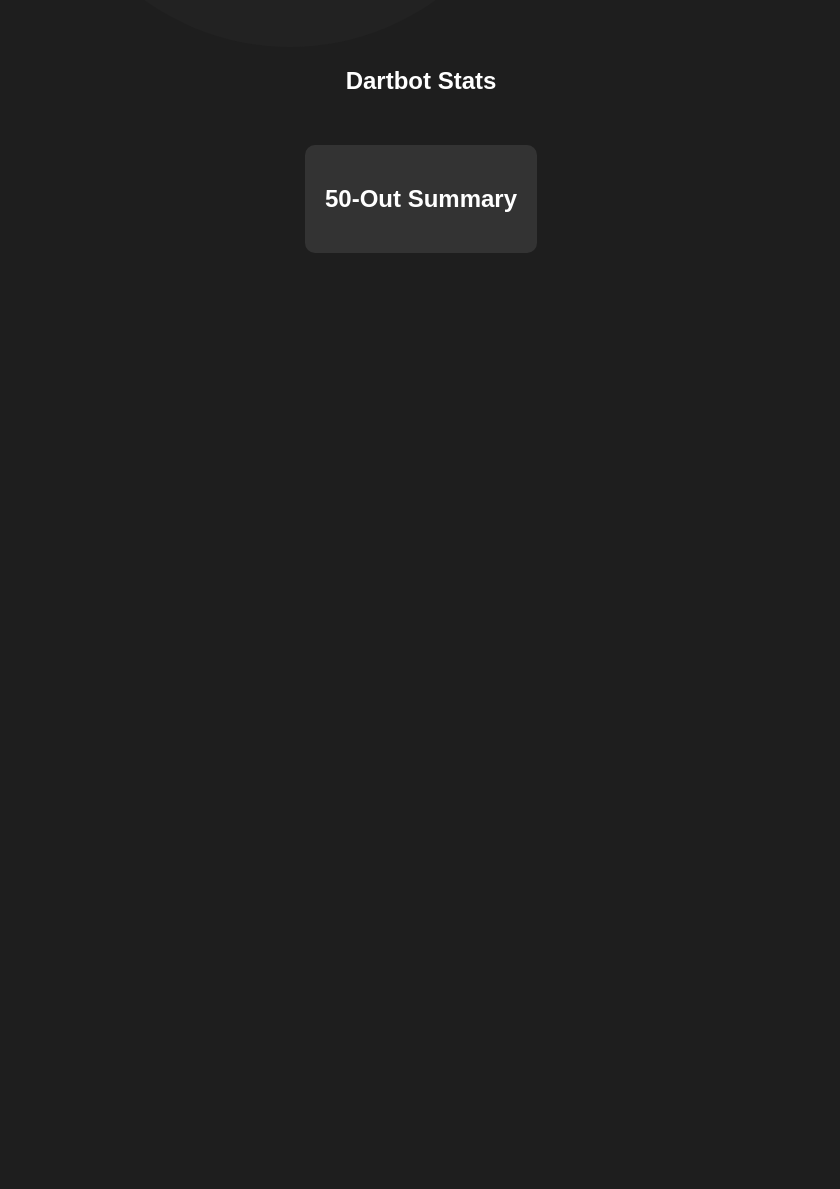
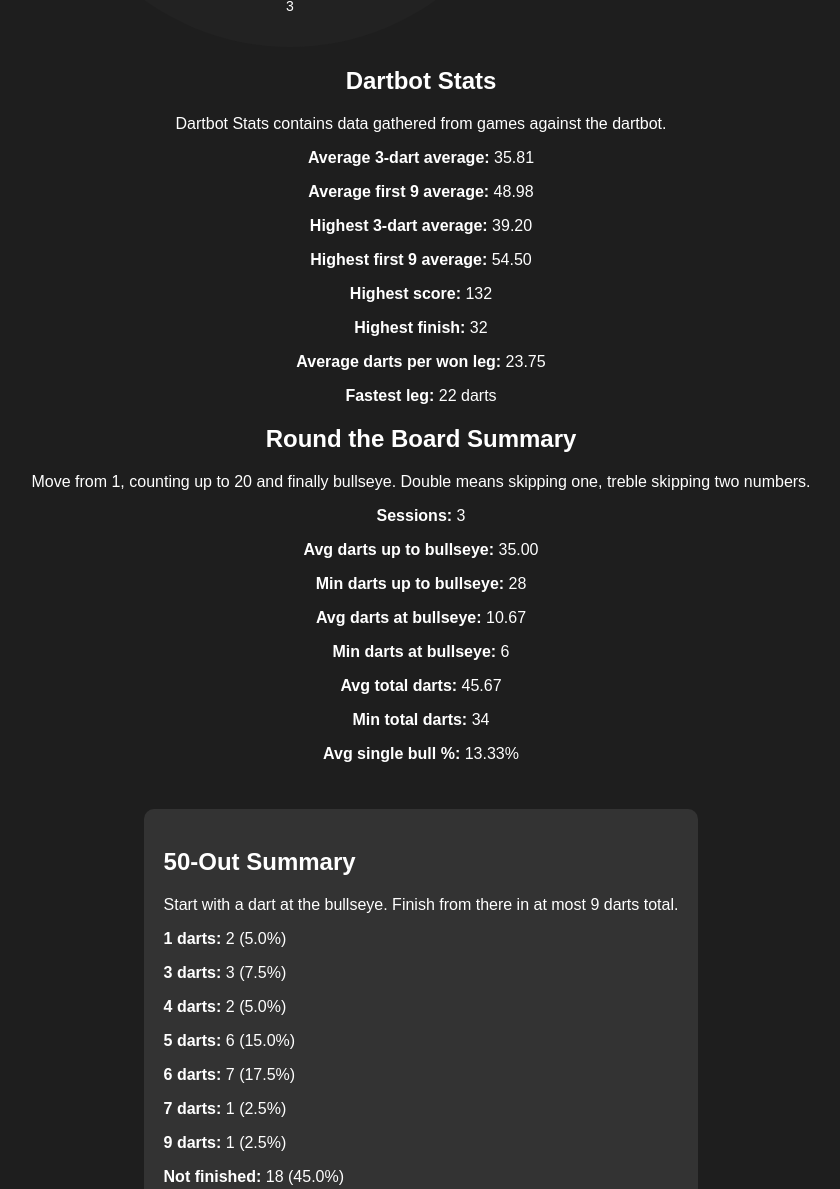
Before and after one commit to PeterKleinKranenbarg/darts-training-sessions, a plain HTML site: page index.html in a window 1280 px wide. Shown: the part 663-1852 px from the top of the page, without its empty margins (219-1059 px from the left). Before the commit the page ends 924 px from the top, so only its background shows below. Drawn offline with Linux system fonts and the light colour scheme.

Commit message:
fix data, add round the board, and add some descriptions

```diff
--- a/index.html
+++ b/index.html
@@ -89,7 +89,9 @@ svg {
     <button onclick="setMode('double')" id="doubleBtn">Double</button>
     <button onclick="setMode('triple')" id="tripleBtn">Triple</button>
     <button onclick="setMode('dartbot')" id="dartbotBtn">Dartbot</button>
+    <p id="modeDescription"></p>
 </div>
+
 
 <!-- MAIN LAYOUT -->
 <div id="layout">
@@ -100,13 +102,21 @@ svg {
 <!-- DARTBOT SECTION -->
 <div id="dartbotSection">
     <h2>Dartbot Stats</h2>
+    <p id="dartbotDescription"></p>
     <div id="dartbotStats"></div>
+</div>
 
+<!-- Round the board section-->
+<div id="roundTheBoardSection">
+    <h2>Round the Board Summary</h2>
+    <p id="roundTheBoardDescription"></p>
+    <div id="roundTheBoardStats"></div>
 </div>
 
 <!-- 50-OUT SECTION -->
 <div id="summary">
     <h2>50-Out Summary</h2>
+    <p id="fiftyOutDescription"></p>
     <div id="fiftyOutStats"></div>
 </div>
 <script>
@@ -181,6 +191,7 @@ function renderSummary(sessions) {
 
     const botStats = computeDartbotStats(normalizedSessions);
     const outStats = compute50OutStats(normalizedSessions);
+    const roundStats = computeRoundTheBoardStats(normalizedSessions);
 
     // ✅ Dartbot stats text
     let botHtml = "";
@@ -228,6 +239,30 @@ function renderSummary(sessions) {
     }
 
     document.getElementById("fiftyOutStats").innerHTML = outHtml;
+
+    let roundHtml = "";
+
+    if (roundStats.count > 0) {
+        roundHtml += `
+            <p><strong>Sessions:</strong> ${roundStats.count}</p>
+
+            <p><strong>Avg darts up to bullseye:</strong> ${roundStats.avgUpToBull.toFixed(2)}</p>
+            <p><strong>Min darts up to bullseye:</strong> ${roundStats.minUpToBull}</p>
+
+            <p><strong>Avg darts at bullseye:</strong> ${roundStats.avgBull.toFixed(2)}</p>
+            <p><strong>Min darts at bullseye:</strong> ${roundStats.minBull}</p>
+
+            <p><strong>Avg total darts:</strong> ${roundStats.avgTotal.toFixed(2)}</p>
+            <p><strong>Min total darts:</strong> ${roundStats.minTotal}</p>
+
+            <p><strong>Avg single bull %:</strong> ${roundStats.avgSingleBullPct !== null ? roundStats.avgSingleBullPct.toFixed(2) + "%" : "N/A"}</p>
+        `;
+    } else {
+        roundHtml = "<p>No round-the-board data</p>";
+    }
+
+    document.getElementById("roundTheBoardStats").innerHTML = roundHtml;
+    updateSectionDescriptions();
 }
 
 const numbers = [20,1,18,4,13,6,10,15,2,17,3,19,7,16,8,11,14,9,12,5];
@@ -336,7 +371,19 @@ function normalizeSession(s) {
                 thrown_per_double: s.thrown_per_double || {} // <-- IMPORTANT
             };
     }
-    console.log("Type:", type)
+
+    if (type === "round-the-board") {
+        return {
+            type: "round-the-board",
+
+            dartsUpToBull: s.darts_up_to_bullseye ?? null,
+            dartsAtBull: s.darts_thrown_at_bullseye ?? 0,
+            dartsInSingleBull: s.darts_thrown_in_single_bull ?? null,
+
+            // optional: raw arrays if you ever store them
+            dartsPerNumber: s.darts_thrown_per_number || []
+        };
+    }
 
     return null;
 }
@@ -473,6 +520,65 @@ function computeDartbotStats(sessions) {
     };
 }
 
+function computeRoundTheBoardStats(sessions) {
+    const rounds = sessions.filter(s => s.type === "round-the-board");
+
+    if (rounds.length === 0) {
+        return { count: 0 };
+    }
+
+    let upToBullList = [];
+    let bullList = [];
+    let totalList = [];
+    let singleBullPercentages = [];
+
+    rounds.forEach(s => {
+        let upToBull;
+        upToBull = s.dartsUpToBull;
+        const bull = s.dartsAtBull;
+
+        if (upToBull != null) {
+            upToBullList.push(upToBull);
+        } else {
+            const dartsPerNumber = s.dartsPerNumber;
+            if (dartsPerNumber != null) {
+                upToBull = dartsPerNumber.reduce((acc, val) => acc + val, 0);
+                upToBullList.push(upToBull)
+            }
+        }
+        console.log("Up to bull", upToBullList)
+
+        bullList.push(bull);
+
+        const total = (upToBull || 0) + bull;
+        totalList.push(total);
+
+        if (s.dartsInSingleBull != null && bull > 0) {
+            singleBullPercentages.push((s.dartsInSingleBull / bull) * 100);
+        }
+    });
+
+    const avg = arr => arr.length ? arr.reduce((a, b) => a + b, 0) / arr.length : null;
+    const min = arr => arr.length ? Math.min(...arr) : null;
+
+    return {
+        count: rounds.length,
+
+        avgUpToBull: avg(upToBullList),
+        minUpToBull: min(upToBullList),
+
+        avgBull: avg(bullList),
+        minBull: min(bullList),
+
+        avgTotal: avg(totalList),
+        minTotal: min(totalList),
+
+        avgSingleBullPct: singleBullPercentages.length
+            ? avg(singleBullPercentages)
+            : null
+    };
+}
+
 function computeStats(sessions) {
 
     // existing logic for board modes
@@ -480,7 +586,7 @@ function computeStats(sessions) {
 
     sessions.map(normalizeSession).forEach(s => {
         if (!s) return;
-        if (s.type === "dartbot" || s.type === "50-out") return;
+        if (s.type === "dartbot" || s.type === "50-out" || s.type === "round-the-board") return;
 
         const num = s.number;
 
@@ -797,6 +903,7 @@ function setMode(newMode) {
     document.querySelectorAll("button").forEach(b => b.classList.remove("active"));
     document.getElementById(newMode + "Btn").classList.add("active");
 
+    updateDescriptions();
     applyFilter(); // 🔥 recompute with correct dataset
 }
 
@@ -808,6 +915,41 @@ function setDefaultDates() {
     if (!toInput.value) toInput.value = new Date().toISOString().split("T")[0];
 }
 
+function updateDescriptions() {
+    const modeDescriptions = {
+        single: "Throw x darts at a single and track the hits and misses.",
+        double: "Throw x darts at a double and track the hits and misses.",
+        triple: "Throw x darts at a treble and track the hits and misses. The average score is also showed.",
+        dartbot: "Analysis of doubles thrown and hit against the dartbot."
+    };
+
+    const el = document.getElementById("modeDescription");
+    if (el) {
+        el.textContent = modeDescriptions[mode] || "";
+    }
+}
+
+function updateSectionDescriptions() {
+    const roundDartbot = document.getElementById("dartbotDescription");
+    if (roundDartbot) {
+        roundDartbot.textContent =
+            "Dartbot Stats contains data gathered from games against the dartbot.";
+    }
+
+    const roundDesc = document.getElementById("roundTheBoardDescription");
+    if (roundDesc) {
+        roundDesc.textContent =
+            "Move from 1, counting up to 20 and finally bullseye. Double means skipping one, treble skipping two numbers.";
+    }
+
+    const fiftyDesc = document.getElementById("fiftyOutDescription");
+    if (fiftyDesc) {
+        fiftyDesc.textContent =
+            "Start with a dart at the bullseye. Finish from there in at most 9 darts total.";
+    }
+}
+
+
 window.addEventListener("DOMContentLoaded", () => {
     setDefaultDates();
     loadSessions();
--- a/sessions/26_03_2026.json
+++ b/sessions/26_03_2026.json
@@ -148,15 +148,13 @@
     {
         "date": "2026-03-26",
         "training_type": "round-the-board",
-        "darts_thrown_at_number": null,
         "darts_up_to_bullseye": 47,
-        "darts_thrown_at_bullseye": 6,
-        "darts_thrown_in_single_bull": null
+        "darts_thrown_at_bullseye": 6
     },
     {
         "date": "2026-03-26",
         "training_type": "round-the-board",
-        "darts_thrown_at_number": [
+        "darts_thrown_per_number": [
             2,
             4,
             3,
--- a/sessions/27_03_2026.json
+++ b/sessions/27_03_2026.json
@@ -203,7 +203,7 @@
     {
         "date": "2026-03-27",
         "training_type": "round-the-board",
-        "darts_thrown_at_number": [
+        "darts_thrown_per_number": [
             2,
             2,
             1,
```
